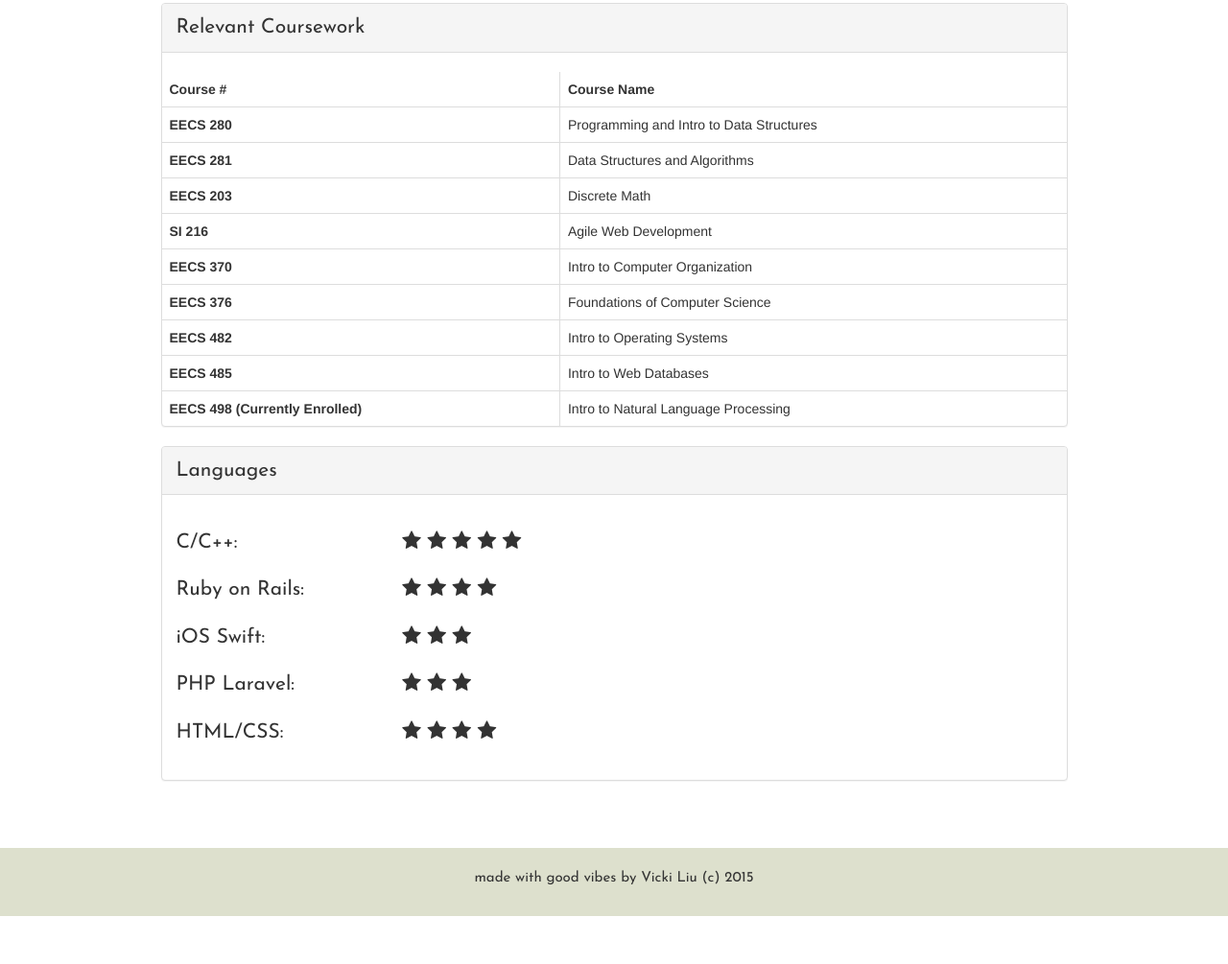
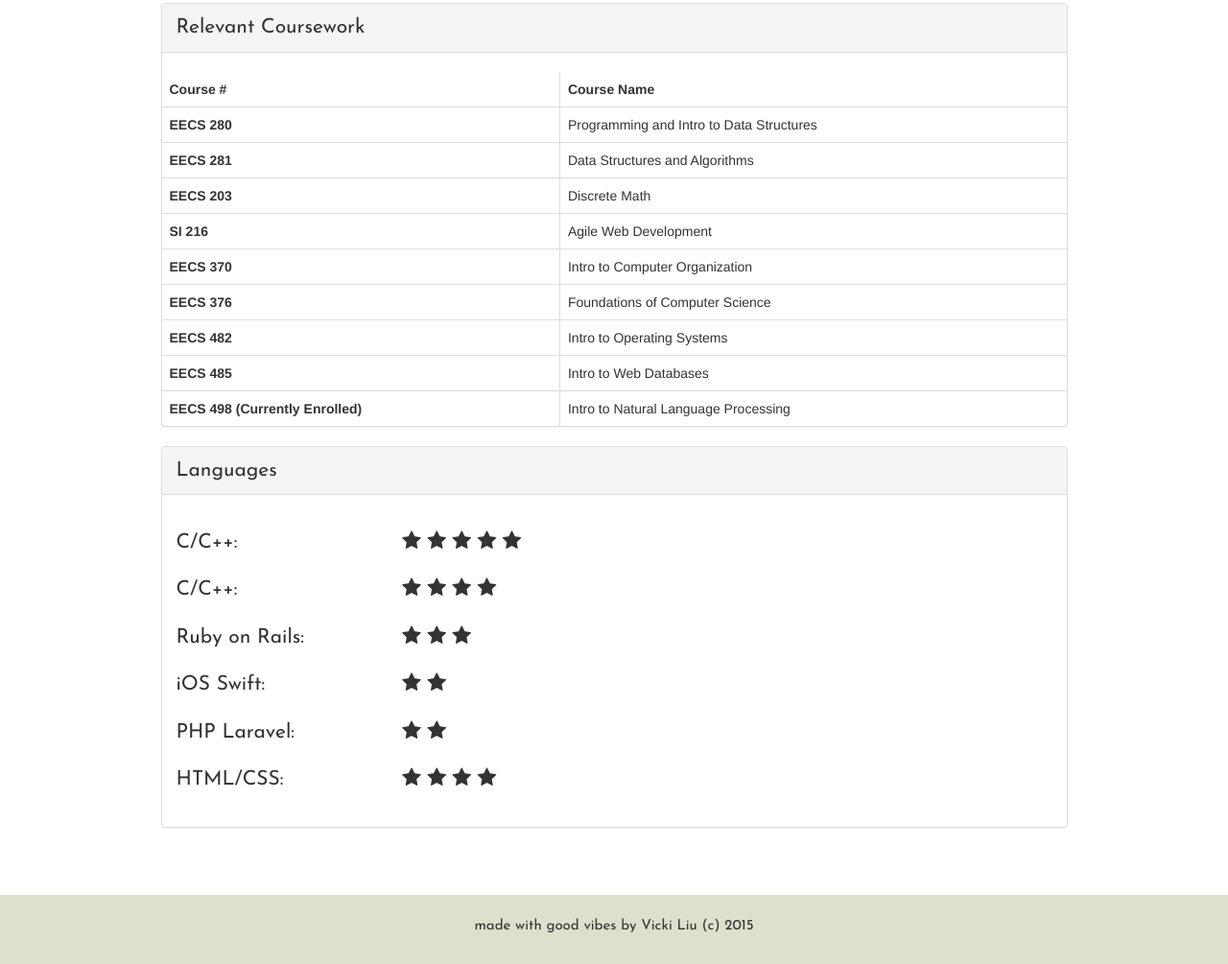
Before and after one commit to vickiliu8/vickiliu8.github.io, a plain HTML site: page academics.html in a window 1280 px wide. Shown: the part 331-1336 px from the top of the page at 96% size. Before the commit the page ends 1286 px from the top, so only its background shows below. Drawn offline with Linux system fonts and the light colour scheme.

Commit message:
academics star

```diff
--- a/academics.html
+++ b/academics.html
@@ -174,6 +174,17 @@
                             <i class="fa fa-star"></i>
                         </div>
                     </div>
+                    <div class = "row">
+                        <div class = "col-sm-3">
+                            <div class = "lead langs text-left">C/C++:</div>
+                        </div>
+                        <div class = "col-sm-3 lead text-left">
+                            <i class="fa fa-star"></i>
+                            <i class="fa fa-star"></i>
+                            <i class="fa fa-star"></i>
+                            <i class="fa fa-star"></i>
+                        </div>
+                    </div>
                     <div class= "row">
                         <div class = "col-sm-3">
                             <div class = "lead langs text-left">Ruby on Rails:</div>
@@ -182,7 +193,7 @@
                             <i class="fa fa-star"></i>
                             <i class="fa fa-star"></i>
                             <i class="fa fa-star"></i>
-                            <i class="fa fa-star"></i>
+
                         </div>
                     </div>
                     <div class = "row">
@@ -192,7 +203,7 @@
                         <div class = "col-sm-3 lead text-left">
                             <i class="fa fa-star"></i>
                             <i class="fa fa-star"></i>
-                            <i class="fa fa-star"></i>
+
                         </div>
                   </div>
                    <div class = "row">
@@ -202,7 +213,7 @@
                         <div class = "col-sm-3 lead text-left">
                             <i class="fa fa-star"></i>
                             <i class="fa fa-star"></i>
-                            <i class="fa fa-star"></i>
+
                         </div>
                   </div>
                   <div class = "row">
```
